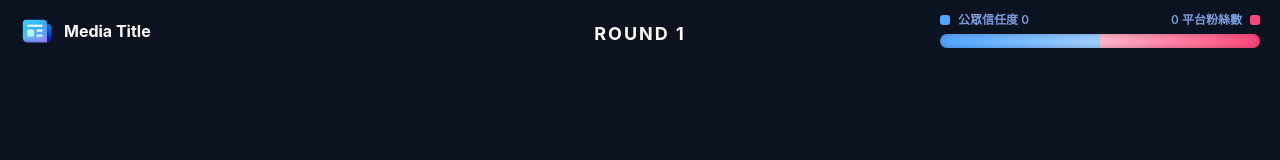
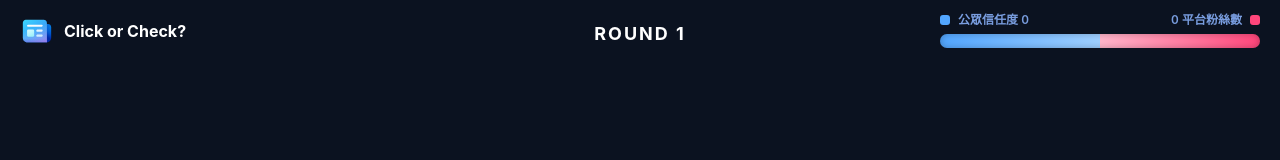
Before and after one commit to JiaXiang114462003/media-literacy-game, a React (Vite) app: page / in a window 1280 px wide. Both pictures are taken after a click on the button "開始遊戲". Shown: the top 160 px of the page. Built offline with nearby package versions, Linux system fonts and the light colour scheme.

Commit message:
change title name

```diff
--- a/src/components/Layout/Layout.jsx
+++ b/src/components/Layout/Layout.jsx
@@ -19,7 +19,7 @@ export default function Layout({
 						<img src={titleIcon} alt="Media Title Icon" />
 					</div>
 
-					<div className="media-title">Media Title</div>
+					<div className="media-title">Click or Check?</div>
 				</div>
 
 				<div className="round-label">ROUND {round}</div>
```
